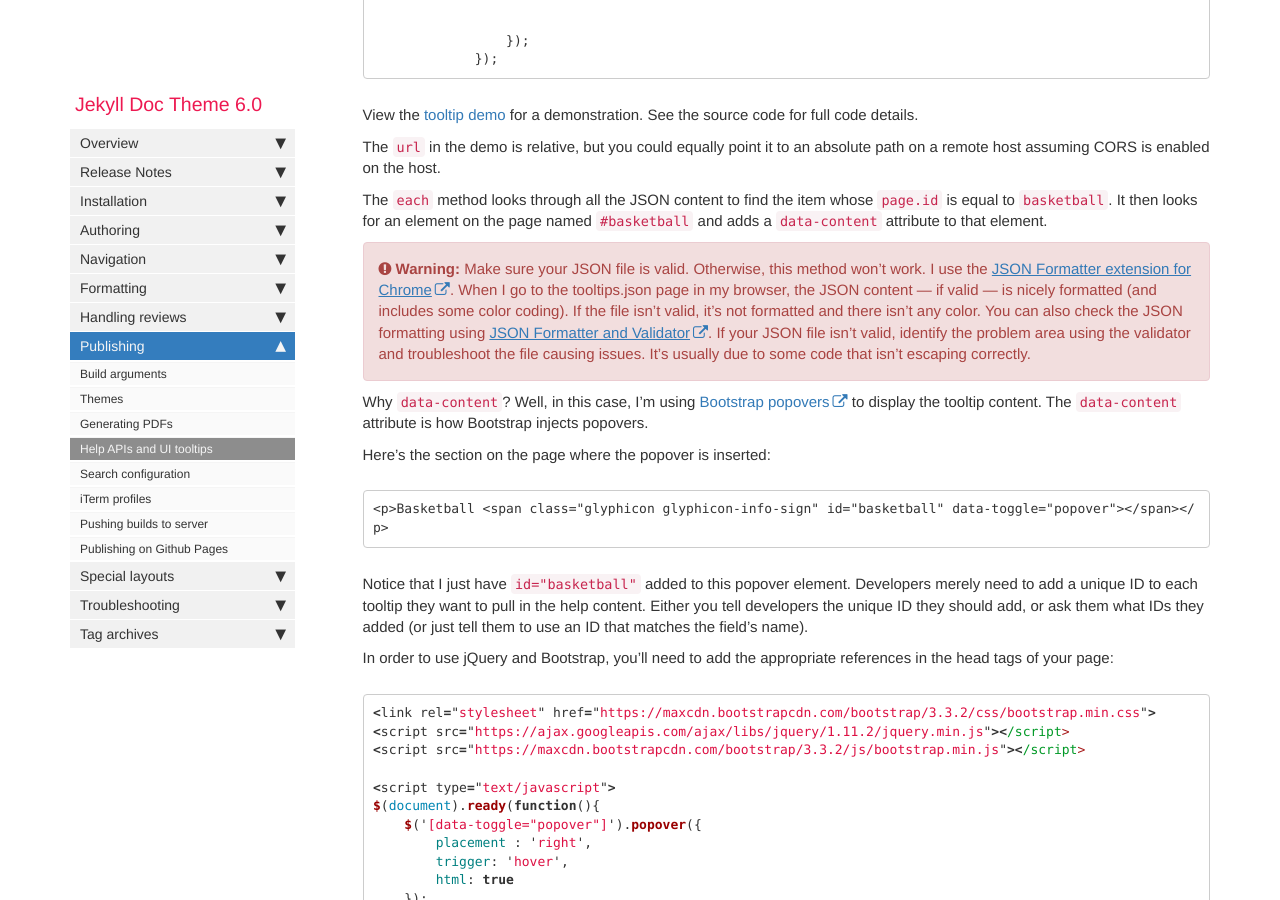
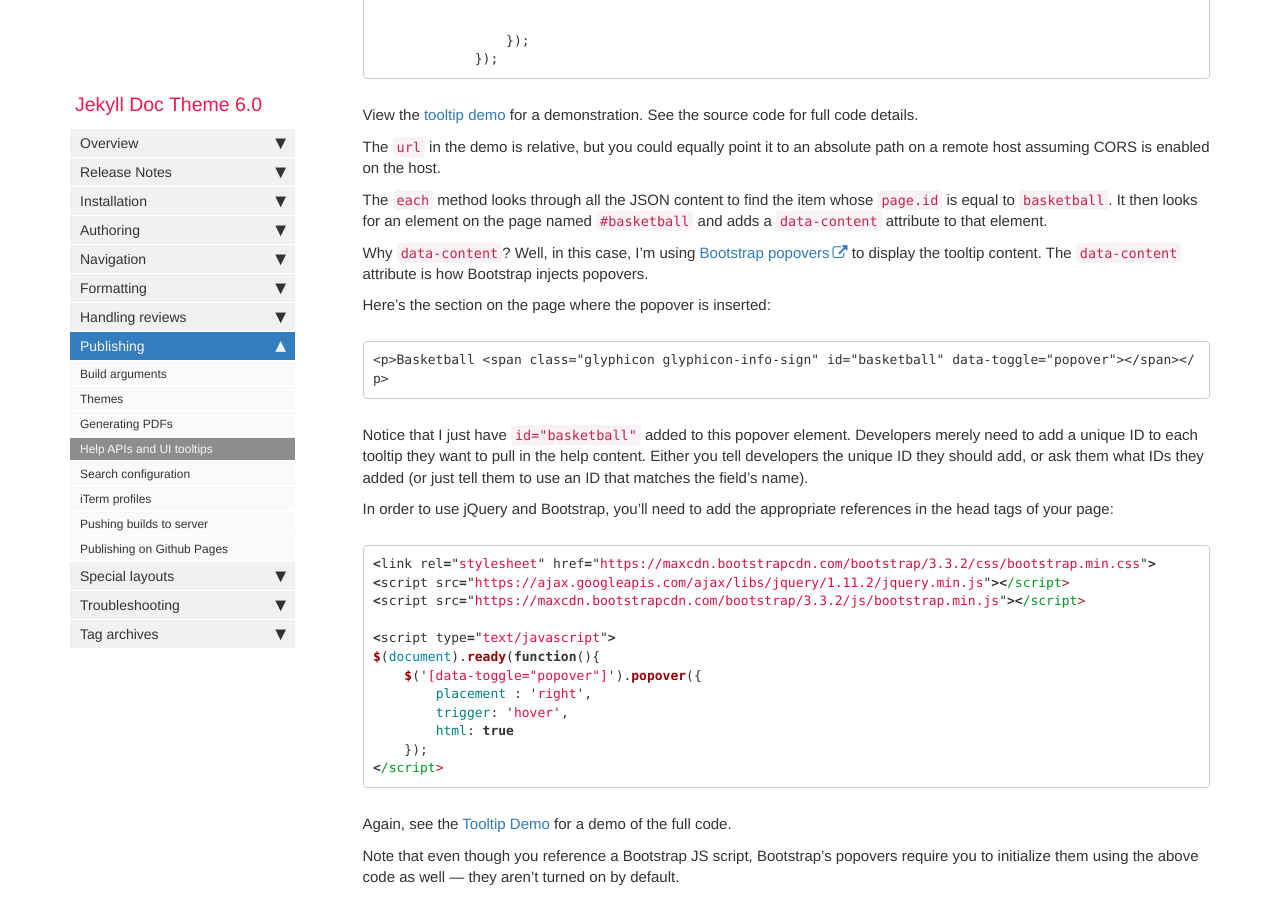
Before and after one commit to gedeontofidji/Documentation, a Jekyll site: the page built from pages/mydoc/mydoc_help_api.md, in a window 1280 px wide and 900 px high, scrolled down 6197 px. Built offline with Jekyll 4.4.1, drawn with Linux system fonts in a browser that asks for light colours; comment, search, counter and statistics services are not loaded.

Commit message:
Update mydoc_help_api.md

```diff
--- a/pages/mydoc/mydoc_help_api.md
+++ b/pages/mydoc/mydoc_help_api.md
@@ -242,8 +242,6 @@ The `url` in the demo is relative, but you could equally point it to an absolute
 
 The `each` method looks through all the JSON content to find the item whose `page.id` is equal to `basketball`. It then looks for an element on the page named `#basketball` and adds a `data-content` attribute to that element.
 
-{% include warning.html content="Make sure your JSON file is valid. Otherwise, this method won't work. I use the [JSON Formatter extension for Chrome](https://chrome.google.com/webstore/detail/json-formatter/bcjindcccaagfpapjjmafapmmgkkhgoa?hl=en). When I go to the tooltips.json page in my browser, the JSON content &mdash; if valid &mdash; is nicely formatted (and includes some color coding). If the file isn't valid, it's not formatted and there isn't any color. You can also check the JSON formatting using [JSON Formatter and Validator](http://jsonformatter.curiousconcept.com/). If your JSON file isn't valid, identify the problem area using the validator and troubleshoot the file causing issues. It's usually due to some code that isn't escaping correctly." %}
-
 Why `data-content`? Well, in this case, I'm using [Bootstrap popovers](http://getbootstrap.com/javascript/#popovers) to display the tooltip content. The `data-content` attribute is how Bootstrap injects popovers.
 
 Here's the section on the page where the popover is inserted:
```
